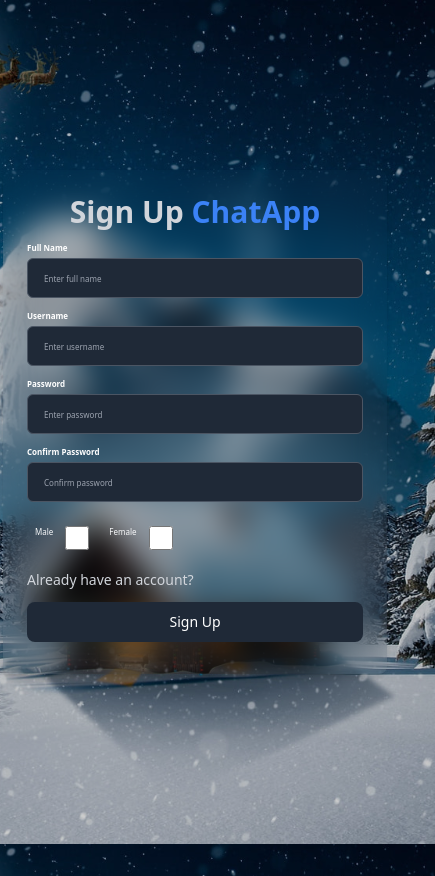
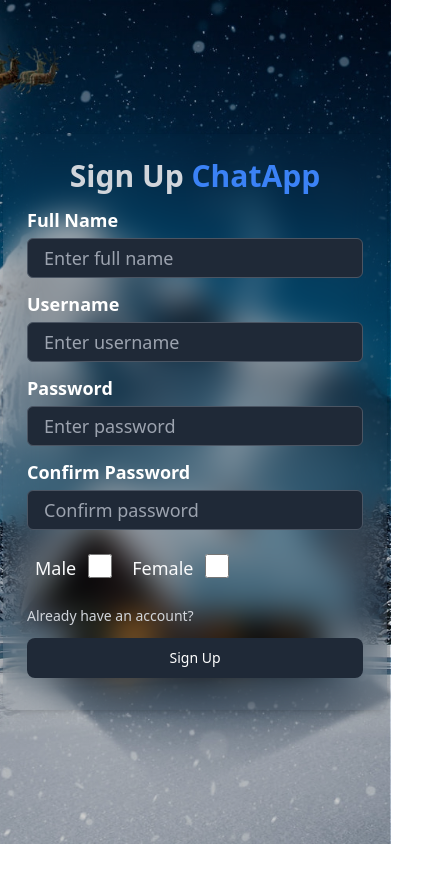
Before and after one commit to MaverickUKR/Test-Task-Node.JS-ReactAngular-Reenbit, a React (Vite) app in the folder frontend/: page /signup in a window 390 px wide. Shown: the whole page, 435 px wide, since content can reach past the window. After the commit the page ends 844 px from the top, so only its background shows below. Built offline with nearby package versions, Linux system fonts and the light colour scheme.

Commit message:
Changed: styles for mobile 475px

```diff
--- a/frontend/src/App.css
+++ b/frontend/src/App.css
@@ -4,10 +4,16 @@
   padding: 2rem;
   text-align: center;
 }
+body {
+  overflow-y: hidden;
+}
 
-@media screen and (max-height: 475px) {
+@media screen and (min-height: 475px) {
   body {
     box-sizing: border-box;
+  }
+  #root {
+    padding: 0;
   }
 }
 
--- a/frontend/src/App.jsx
+++ b/frontend/src/App.jsx
@@ -12,7 +12,7 @@
   const { authUser } = useAuthContext();
 
   return (
-    <div className='p-4 h-screen flex items-center justify-center'>
+    <div className='p-4 h-screen flex items-center justify-center max-[475px]:p-1 xs:p-1'>
       <Routes>
         {/* Защищённый маршрут для главной страницы */}
         <Route
--- a/frontend/src/components/messages/MessageContainer.jsx
+++ b/frontend/src/components/messages/MessageContainer.jsx
@@ -15,7 +15,7 @@
   }, [setSelectedConversation])
 
   return (
-    <div className="md:min-h-[475px] max-h-fill flex flex-col">
+    <div className="md:min-h-[475px] max-h-fill flex flex-col max-[475px]:w-4/6 xs:w-4/6">
     {!selectedConversation ? <NoChatSelected /> :
       <>
         {/* Header */}
@@ -38,7 +38,7 @@
   const {authUser} = useAuthContext();
   return (
     <div className="flex items-center justify-center w-full h-full">
-      <div className="px-4 text-center sm:text-sm md:text-sm text-gray-200 font-semibold flex flex-col items-center gap-2">
+      <div className="px-4 text-center sm:text-sm md:text-sm text-gray-200 font-semibold flex flex-col items-center gap-2  max-[475px]:self-baseline  max-[475px]:mt-[10vh] max-[475px]:text-[12px]">
         <p>Welcome 👋 {authUser.fullName} ❄</p>
         <p>Select a chat to start messaging</p>
         <TiMessages className='text-3xl md:text-6xl text-center' />
--- a/frontend/src/components/sidebar/Sidebar.jsx
+++ b/frontend/src/components/sidebar/Sidebar.jsx
@@ -5,7 +5,7 @@
 
 const Sidebar = () => {
   return (
-    <div className="border-r border-slate-500 p-4 flex flex-col">
+    <div className="border-r border-slate-500 p-4 flex flex-col max-[475px]:p-1 max-[475px]:w-2/6 xs:w-2/6">
       <SearchInput />
       <Divider />
       {/* <div className="divide-y divide-red-400 h-2.5"></div> */}
--- a/frontend/src/pages/home/Home.css
+++ b/frontend/src/pages/home/Home.css
@@ -1,3 +1,11 @@
 .max-h-fill {
     max-height: -webkit-fill-available;
   }
+
+  @media screen and (min-height: 475px) {
+    .max-h-fill {
+      max-height: 85vh;
+      min-height: 85vh;
+      padding: 0;
+    }
+  }
--- a/frontend/src/pages/home/Home.jsx
+++ b/frontend/src/pages/home/Home.jsx
@@ -4,7 +4,7 @@
 
 const Home = () => {
   return (
-    <div className="flex max-h-fill sm:h-[450px] md:h-[550px] rounded-lg overflow-hidden bg-gray-400 bg-clip-padding backdrop-filter backdrop-blur-lg bg-opacity-0">
+    <div className="flex max-h-fill sm:h-[450px] md:h-[550px] max-[475px]:mb-[8vh] rounded-lg overflow-hidden bg-gray-400 bg-clip-padding backdrop-filter backdrop-blur-lg bg-opacity-0">
       <Sidebar />
       <MessageContainer />
     </div>
--- a/frontend/src/pages/login/Login.jsx
+++ b/frontend/src/pages/login/Login.jsx
@@ -28,16 +28,16 @@
         <form onSubmit={handleSubmit}>
         <div>
             <label className="label p-2">
-              <span className="text-white mt-3">Username</span>
+              <span className="text-white mt-3 max-[475px]:text-lg">Username</span>
             </label>
-            <input type="text" placeholder="Enter username" className="text-white bg-gray-800 w-full input h-10" value={username} onChange={(e) => setUsername(e.target.value)}/>
+            <input type="text" placeholder="Enter username" className="text-white bg-gray-800 w-full input h-10 max-[475px]:text-lg" value={username} onChange={(e) => setUsername(e.target.value)}/>
         </div>
 
         <div>
           <label className="label">
-            <span className="text-white mt-3">Password</span>
+            <span className="text-white mt-3 max-[475px]:text-lg">Password</span>
           </label>
-          <input type="password" placeholder="Enter password" className="text-white bg-gray-800 w-full input h-10" value={password} onChange={(e) => setPassword(e.target.value)} />
+          <input type="password" placeholder="Enter password" className="text-white bg-gray-800 w-full input h-10 max-[475px]:text-lg" value={password} onChange={(e) => setPassword(e.target.value)} />
         </div>
 
         <Link to={'/signup'} className="flex text-gray-300 text-sm hover:underline hover:text-blue-600 mt-3">
--- a/frontend/src/pages/signup/GenderCheckbox.jsx
+++ b/frontend/src/pages/signup/GenderCheckbox.jsx
@@ -4,7 +4,7 @@
       <div className="flex items-start mt-3 mb-3 mr-3">
         <label
           htmlFor="male"
-          className={`text-gray-50 ms-2 text-s font-medium ${selectedGender === "male" ? "selected" : ""}`}
+          className={`text-gray-50 ms-2 text-s font-medium max-[475px]:text-lg ${selectedGender === "male" ? "selected" : ""}`}
         >
           Male
         </label>
@@ -23,7 +23,7 @@
       <div className="flex items-start mt-3 mb-3">
         <label
           htmlFor="female"
-          className={`text-gray-50 ms-2 text-s font-medium ${selectedGender === "female" ? "selected" : ""}`}
+          className={`text-gray-50 ms-2 text-s font-medium max-[475px]:text-lg ${selectedGender === "female" ? "selected" : ""}`}
         >
           Female
         </label>
--- a/frontend/src/pages/signup/SignUp.jsx
+++ b/frontend/src/pages/signup/SignUp.jsx
@@ -36,12 +36,12 @@
         <form onSubmit={handleSubmit}>
           <div>
             <label className="label">
-              <span className="text-white mt-3">Full Name</span>
+              <span className="text-white mt-3 max-[475px]:text-lg">Full Name</span>
             </label>
             <input
               type="text"
               placeholder="Enter full name"
-              className="text-white bg-gray-800 w-full input h-10"
+              className="text-white bg-gray-800 w-full input h-10 max-[475px]:text-lg"
               value={inputs.fullName}
               onChange={(e) =>
                 setInputs({ ...inputs, fullName: e.target.value })
@@ -51,12 +51,12 @@
 
           <div>
             <label className="label">
-              <span className="text-white mt-3">Username</span>
+              <span className="text-white mt-3 max-[475px]:text-lg">Username</span>
             </label>
             <input
               type="text"
               placeholder="Enter username"
-              className="text-white bg-gray-800 w-full input h-10"
+              className="text-white bg-gray-800 w-full input h-10 max-[475px]:text-lg"
               value={inputs.username}
               onChange={(e) =>
                 setInputs({ ...inputs, username: e.target.value })
@@ -66,12 +66,12 @@
 
           <div>
             <label className="label">
-              <span className="text-white mt-3">Password</span>
+              <span className="text-white mt-3 max-[475px]:text-lg">Password</span>
             </label>
             <input
               type="password"
               placeholder="Enter password"
-              className="text-white bg-gray-800 w-full input h-10"
+              className="text-white bg-gray-800 w-full input h-10 max-[475px]:text-lg"
               value={inputs.password}
               onChange={(e) =>
                 setInputs({ ...inputs, password: e.target.value })
@@ -81,12 +81,12 @@
 
           <div>
             <label className="label">
-              <span className="text-white mt-3">Confirm Password</span>
+              <span className="text-white mt-3 max-[475px]:text-lg">Confirm Password</span>
             </label>
             <input
               type="password"
               placeholder="Confirm password"
-              className="text-white bg-gray-800 w-full input h-10"
+              className="text-white bg-gray-800 w-full input h-10 max-[475px]:text-lg"
               value={inputs.confirmPassword}
               onChange={(e) =>
                 setInputs({ ...inputs, confirmPassword: e.target.value })
```
